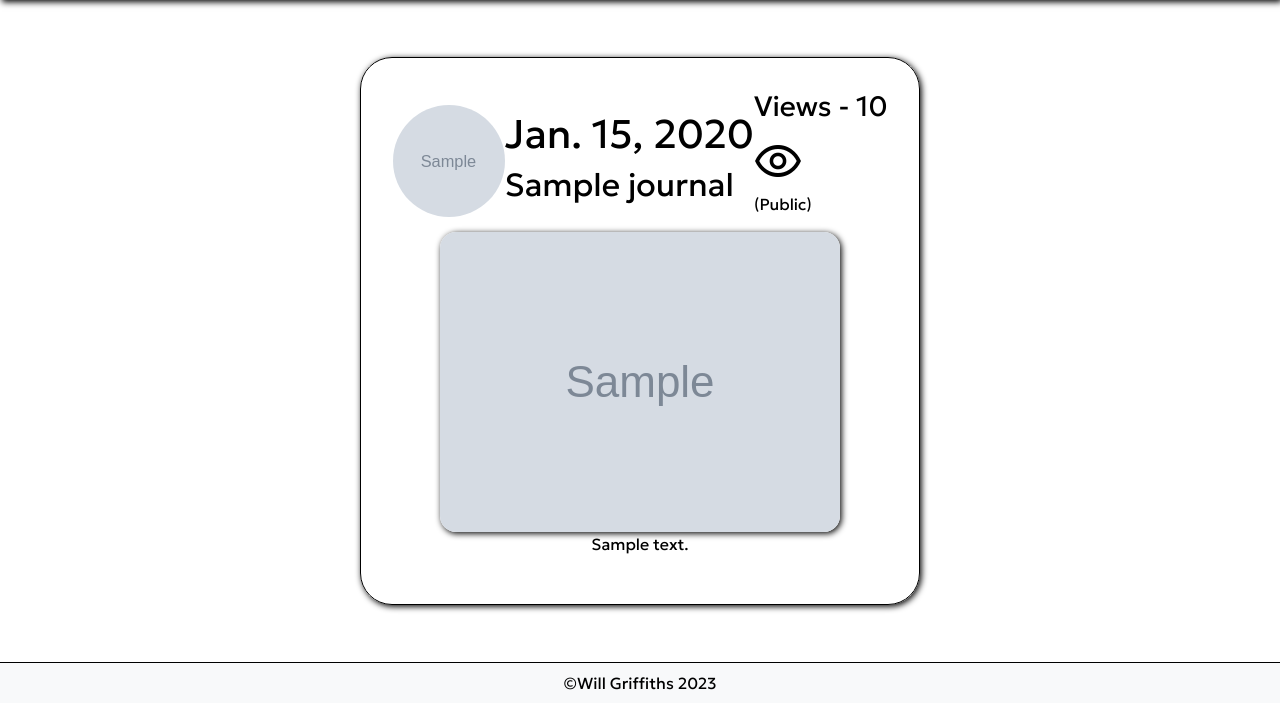
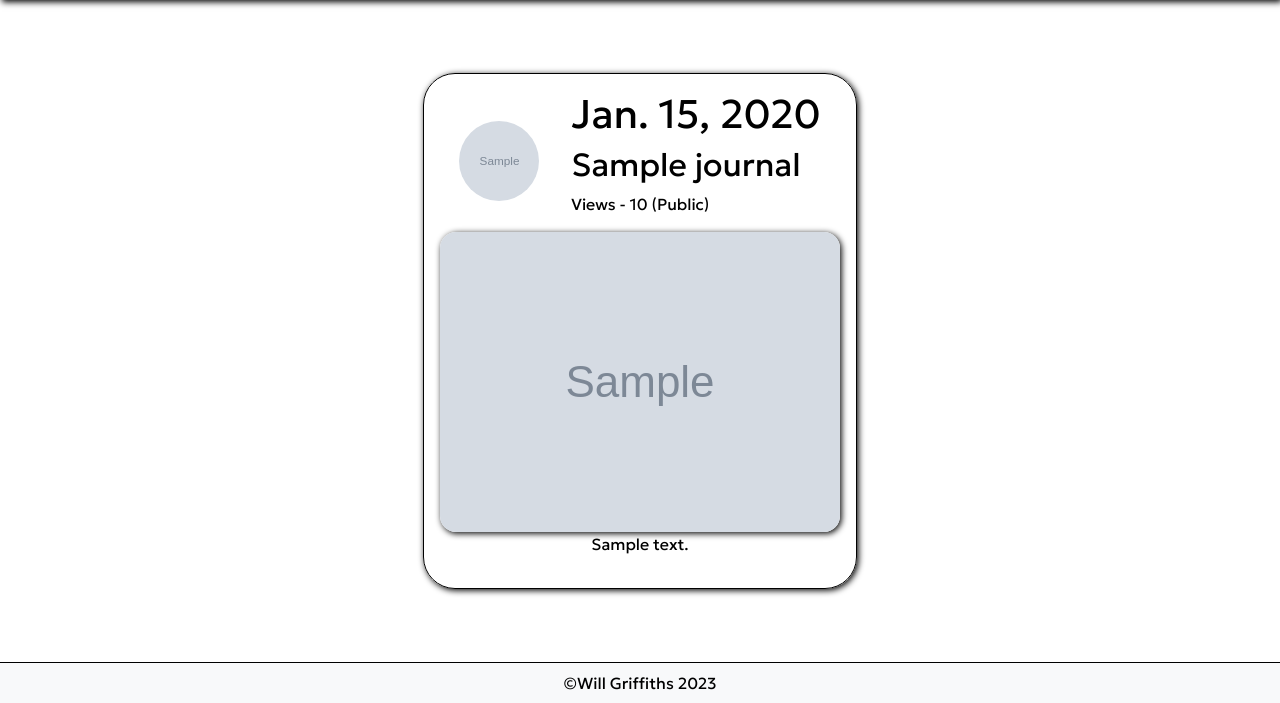
Before and after one commit to Will-Griffiths-Ireland/Journee, a Django app: page /journal/1/ in a window 1280 px wide. Shown: the part 97-800 px from the top of the page. Run offline with Django 4.2, Linux system fonts and the light colour scheme; tables that the repository leaves empty hold one stand-in row (values such as "Sample post"); grey boxes marked "Sample" are stand-in pictures; some web fonts are replaced.

Commit message:
Modify - Journal Page Info Styling

```diff
--- a/journal/templates/journal/view_page.html
+++ b/journal/templates/journal/view_page.html
@@ -7,7 +7,7 @@
 
 <div class="center_screen fade-in container">
 
-    <div class="journal_page_view m-3 p1">
+    <div class="journal_page_view m-3 p-3">
         <div class="journal-page-info">
             <div>
                 {% if journal_page.self_image %}
@@ -20,24 +20,18 @@
             <div>
                 <h1>{{ journal_page.journal_date }}</h1>
                 <h2>{{ journal_page.title }}</h2>
-            </div>
-            <div>
+
                 <div class="views_section">
-                    <h3>Views - {{ journal_page.views }}</h3>
-                </div>
+                    <p>Views - {{ journal_page.views }}
+
                 {% if journal_page.is_public %}
-                <span class="material-symbols-outlined visibility_icon">
-                    visibility
-                </span>
-                <p>(Public)</p>
+                (Public)</p>
                 {% else %}
-                <span class="material-symbols-outlined visibility_icon">
-                    visibility_off
-                </span>
-                <p>(Private)</p>
+                (Private)</p>
                 {% endif %}
             </div>
         </div>
+    </div>
         <span class="hidden">{{ journal_page.addPageView }}</span>
         <div class="d-flex justify-content-center">
             {% if journal_page.day_image %}
--- a/static/css/core.css
+++ b/static/css/core.css
@@ -165,24 +165,13 @@ footer a {
 
 /* ###### JOURNAL PAGE VIEW ###### */
 
-.visibility_icon {
-    width: fit-content;
-    height: fit-content;
-    font-size: 3rem;
-    display: inline;
-}
+
 
 .views_section{
     display: flex;
     align-items: center;
 }
 
-.views_section h3{
-    margin: 0;
-    display: table-cell;
-    vertical-align: top;
-    height: 3rem;
-}
 
 .journal_page_view {
 
@@ -202,7 +191,7 @@ footer a {
     display: flex;
     width: 100%;
     align-items: center;
-    justify-content: space-around;
+    justify-content: center;
     }
 
 .journal_day_image {
@@ -216,8 +205,11 @@ footer a {
 .journal_self_image {
     border-radius: 50%;
     object-fit: cover;
-    width: 7rem;
-    height: 7rem;
+    /* width: 7rem;
+    height: 7rem; */
+    width: 10vh;
+    height: 10vh;
+    margin-right: 2rem;
 }
 
 .fade-in {
```
